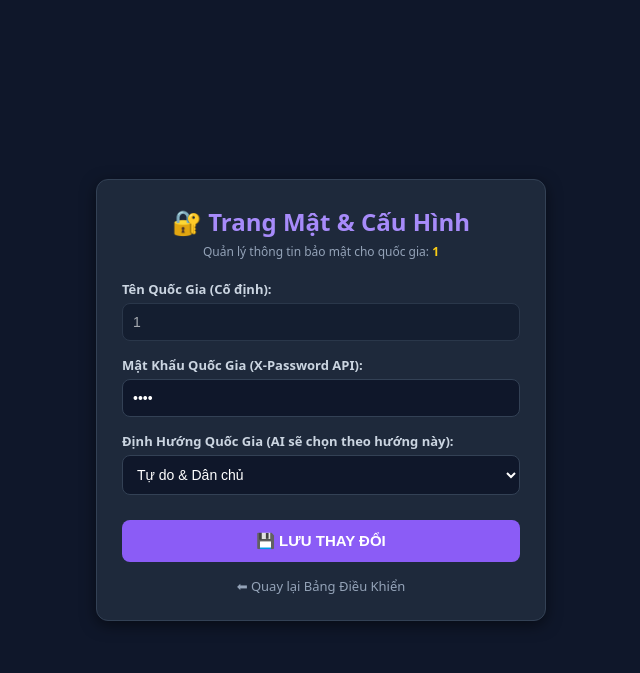
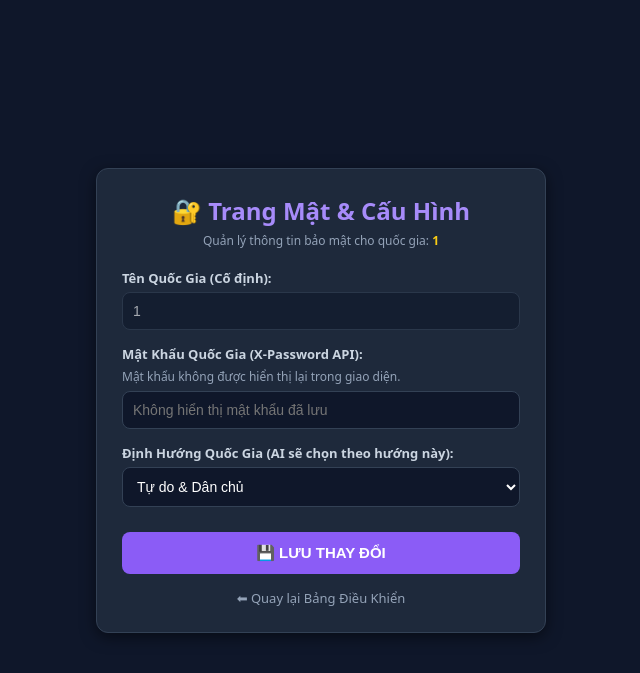
Before and after one commit to zhaxuan92-star/vzcomm-ai-advisor, a Flask app: page /settings in a window 1280 px wide. Shown: the top 673 px of the page, without its empty margins (319-959 px from the left). Run offline with Flask 3, Linux system fonts and the light colour scheme; the visitor is signed in with stand-in values (Sample User, id 1).

Commit message:
Avoid displaying stored NationStates password

```diff
--- a/templates/settings.html
+++ b/templates/settings.html
@@ -35,7 +35,8 @@
 
             <div class="form-group">
                 <label>Mật Khẩu Quốc Gia (X-Password API):</label>
-                <input type="password" name="password" value="{{ password }}" required placeholder="Nhập mật khẩu mới nếu muốn đổi">
+                <p style="color:#94a3b8;font-size:12px;margin-bottom:6px;">Mật khẩu không được hiển thị lại trong giao diện.</p>
+                <input type="password" name="password" placeholder="Không hiển thị mật khẩu đã lưu">
             </div>
 
             <div class="form-group">
```
